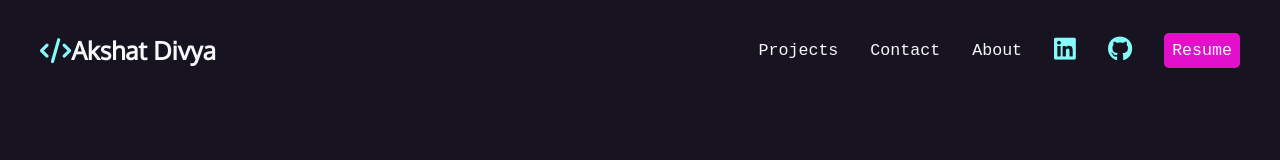
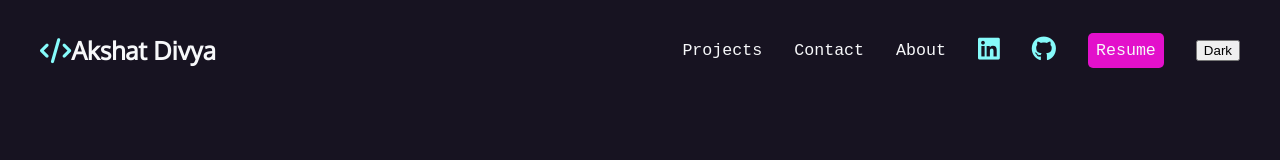
Before and after one commit to Akshat42/my-portfolio, a React (Create React App) app: page /portfolio in a window 1280 px wide. Shown: the top 160 px of the page. Built offline with nearby package versions, Linux system fonts and the light colour scheme; no server answers; a web font is replaced by a local one.

Commit message:
setup dark mode functionality

```diff
--- /dev/null
+++ b/src/App.css
@@ -0,0 +1,7 @@
+.App-dark {
+    background-color: var(--black);
+}
+
+.App-light {
+    background-color: #faf1e6;
+}
--- a/src/App.js
+++ b/src/App.js
@@ -1,24 +1,55 @@
-import React, { Suspense } from 'react';
+import React, { Suspense, useState } from 'react';
 import { Navigate, Routes } from 'react-router-dom';
 import { Route } from 'react-router-dom';
 import Header from './components/header/header';
 import Loader from './loaders/Loaders';
 import Portfolio from './pages/Portfolio';
+import './App.css';
+import ThemeContext from './store/themeContext';
 function App() {
     const About = React.lazy(() => import('./pages/About'));
     const PageNotFound = React.lazy(() => import('./pages/PageNotFound'));
+
+    const toggleThemeMode = () => {
+        setThemeState((state) => {
+            return {
+                themeMode: state.themeMode === 'Dark' ? 'Light' : 'Dark',
+                toggleThemeMode: state.toggleThemeMode,
+            };
+        });
+    };
+
+    const [themeState, setThemeState] = useState({
+        themeMode: 'Dark',
+        toggleThemeMode: toggleThemeMode,
+    });
+
     return (
-        <>
+        <ThemeContext.Provider
+            value={{
+                themeMode: themeState.themeMode,
+                toggleThemeMode: themeState.toggleThemeMode,
+            }}
+        >
+            <div
+                className={
+                    themeState.themeMode === 'Dark' ? 'App-dark' : 'App-light'
+                }
+            >
                 <Header />
                 <Suspense fallback={<Loader />}>
                     <Routes>
-                    <Route path="/" element={<Navigate to="/portfolio" />} />
+                        <Route
+                            path="/"
+                            element={<Navigate to="/portfolio" />}
+                        />
                         <Route path="/portfolio" element={<Portfolio />} />
                         <Route path="/about" element={<About />} />
                         <Route path="*" element={<PageNotFound />} />
                     </Routes>
                 </Suspense>
-        </>
+            </div>
+        </ThemeContext.Provider>
     );
 }
 
--- /dev/null
+++ b/src/components/ThemeButton/ThemeButton.js
@@ -0,0 +1,18 @@
+import { useContext, useState } from 'react';
+import ThemeContext from '../../store/themeContext';
+
+function ThemeButton() {
+    const [themeButtonText, setThemeButtonText] = useState('Dark');
+    const themCtx = useContext(ThemeContext);
+
+    function handleButtonText() {
+        setThemeButtonText((prevState) =>
+            prevState === 'Dark' ? 'Light' : 'Dark'
+        );
+        themCtx.toggleThemeMode();
+    }
+
+    return <button onClick={handleButtonText}>{themeButtonText}</button>;
+}
+
+export default ThemeButton;
--- a/src/components/header/header.js
+++ b/src/components/header/header.js
@@ -1,4 +1,5 @@
 import { Link } from 'react-router-dom';
+import ThemeButton from '../ThemeButton/ThemeButton';
 import './header.css';
 const Header = () => {
     return (
@@ -67,6 +68,9 @@ const Header = () => {
                         Resume
                     </a>
                 </li>
+                <li>
+                    <ThemeButton />
+                </li>
             </ul>
         </nav>
     );
--- a/src/index.css
+++ b/src/index.css
@@ -21,7 +21,6 @@ body {
     padding: 0;
     margin: 0;
     font-family: var(--sans);
-    background-color: var(--black);
     color: var(--white);
     font-size: var(--font-size);
     -webkit-font-smoothing: antialiased;
--- /dev/null
+++ b/src/store/themeContext.js
@@ -0,0 +1,7 @@
+import { createContext } from 'react';
+const ThemeContext = createContext({
+    themeMode: 'dark',
+    toggleThemeMode: () => {},
+});
+
+export default ThemeContext;
```
Lines whose indentation alone changed are shown as unchanged.
